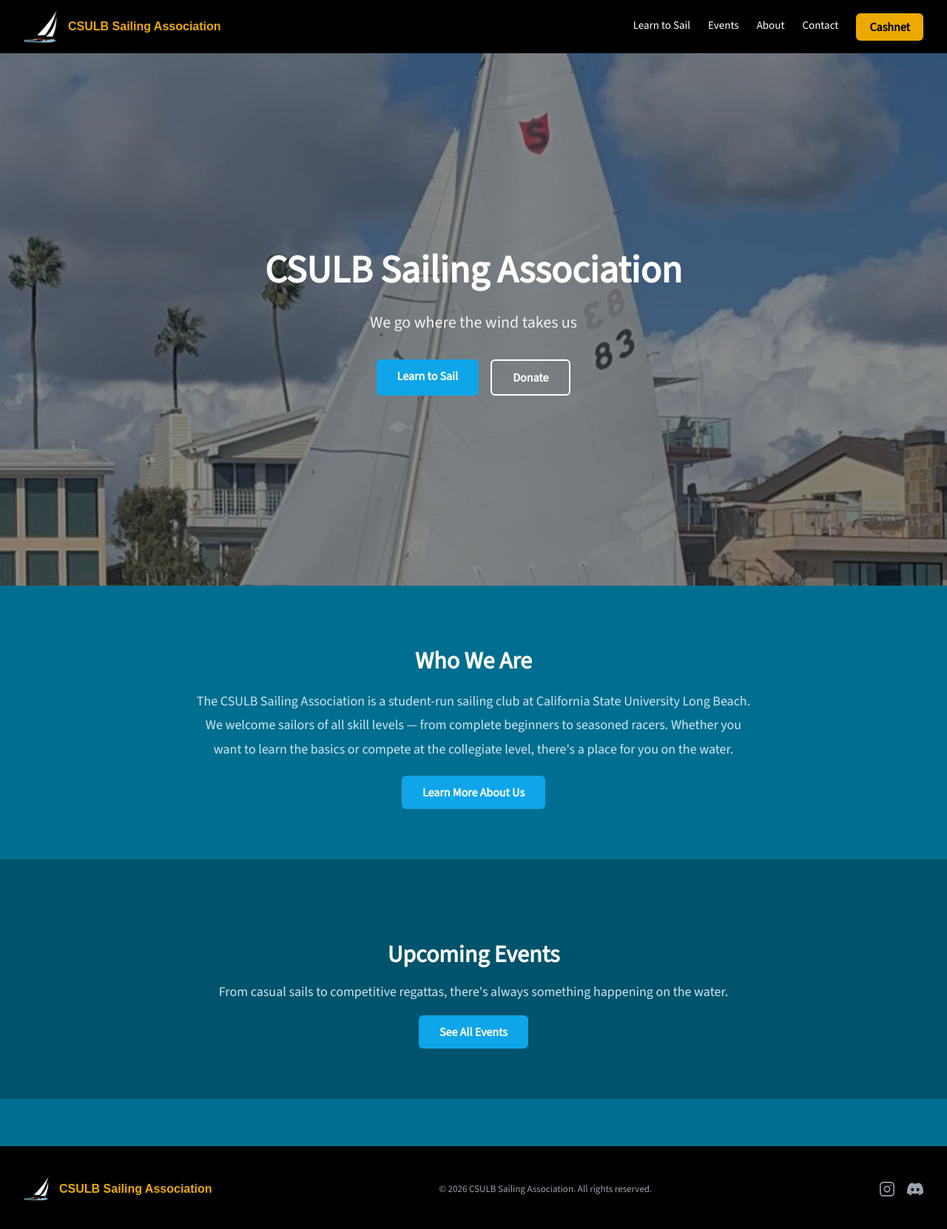
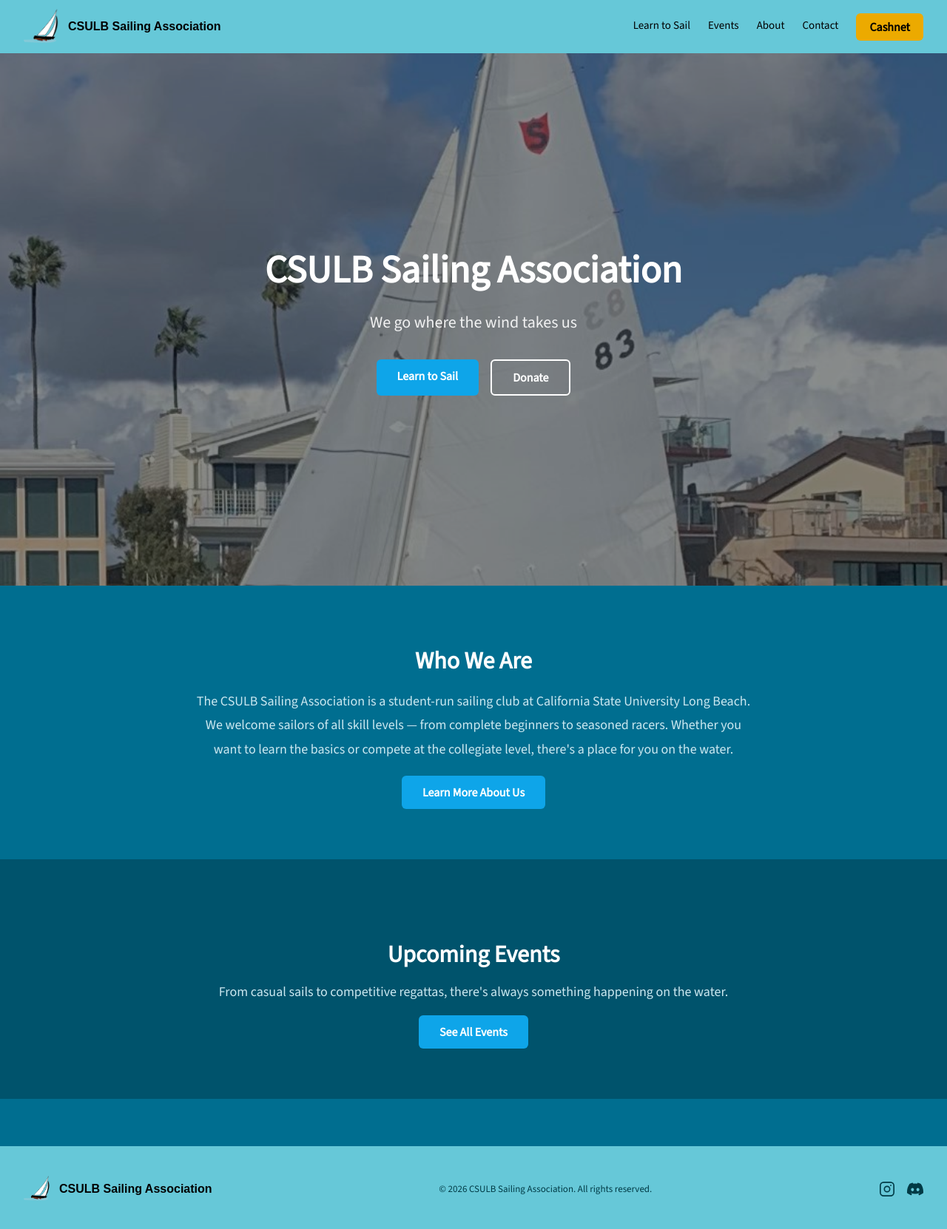
Before and after one commit to InpErros/navis-velata, a Next.js app: page / in a window 1280 px wide. Shown: the top 1662 px of the page at 74% size. Built offline with nearby package versions, Linux system fonts and the light colour scheme; a web font is replaced by a local one.

Commit message:
changing background color

```diff
--- a/app/components/NavBar.css
+++ b/app/components/NavBar.css
@@ -1,9 +1,9 @@
 .navbar {
+    background-color: #66C8D8;
+    padding: 12px 32px;
     display: flex;
     align-items: center;
     justify-content: space-between;
-    padding: 12px 32px;
-    background-color: #000000;
     flex-wrap: wrap;
     position: relative;
   }
@@ -27,7 +27,7 @@
 
   .nav-links a:not(.nav-donate) {
     text-decoration: none;
-    color: #ffffff;
+    color: #000000;
     font-size: 15px;
     padding-bottom: 2px;
     border-bottom: 2px solid transparent;
@@ -35,10 +35,11 @@
   }
 
   .nav-links a:not(.nav-donate):hover {
-    border-bottom: 2px solid #ecaa00;
-    color: #ffffff;
+    border-bottom: 2px solid #000000;
+    color: #000000;
     opacity: 1;
   }
+
   .nav-donate {
     background-color: #ecaa00;
     color: #000000;
@@ -68,7 +69,7 @@
     display: block;
     width: 24px;
     height: 2px;
-    background-color: #ffffff;
+    background-color: #000000;
   }
 
   /* Mobile */
--- a/app/components/NavBar.js
+++ b/app/components/NavBar.js
@@ -11,7 +11,7 @@
           fontFamily: "'Farro', sans-serif",
           fontWeight: '700',
           fontSize: '16px',
-          color: '#ecaa00',
+          color: '#000000',
           lineHeight: '1.2',
           whiteSpace: 'nowrap',
         }}>
--- a/app/layout.js
+++ b/app/layout.js
@@ -25,7 +25,7 @@
 
         {/* Footer */}
         <footer style={{
-          backgroundColor: '#000000',
+          backgroundColor: '#66C8D8',
           padding: '40px 32px',
           marginTop: '64px',
           display: 'flex',
@@ -40,20 +40,19 @@
               fontFamily: "'Farro', sans-serif",
               fontWeight: '700',
               fontSize: '16px',
-              color: '#ecaa00',
+              color: '#000000',
             }}>
               CSULB Sailing Association
             </span>
           </div>
 
-          <p style={{ color: '#9ca3af', fontSize: '13px', margin: 0 }}>
+          <p style={{ color: '#003a45', fontSize: '13px', margin: 0 }}>
             © {new Date().getFullYear()} CSULB Sailing Association. All rights reserved.
           </p>
 
           <div style={{ display: 'flex', gap: '16px', alignItems: 'center' }}>
             {/* Instagram */}
-            <a href="https://www.instagram.com/sailcsulb/" target="_blank" rel="noopener noreferrer" style={{ color: '#9ca3af', display: 'flex', alignItems: 'center' }}>
-              <svg xmlns="http://www.w3.org/2000/svg" width="22" height="22" viewBox="0 0 24 24" fill="none" stroke="currentColor" strokeWidth="1.8" strokeLinecap="round" strokeLinejoin="round">
+            <a href="https://www.instagram.com/sailcsulb/" data-external style={{ color: '#003a45', display: 'flex', alignItems: 'center' }}>              <svg xmlns="http://www.w3.org/2000/svg" width="22" height="22" viewBox="0 0 24 24" fill="none" stroke="currentColor" strokeWidth="1.8" strokeLinecap="round" strokeLinejoin="round">
                 <rect x="2" y="2" width="20" height="20" rx="5" ry="5"/>
                 <circle cx="12" cy="12" r="4"/>
                 <circle cx="17.5" cy="6.5" r="1" fill="currentColor" stroke="none"/>
@@ -61,8 +60,7 @@
             </a>
 
             {/* Discord */}
-            <a href="https://discord.gg/DYuD3Zs4JE" target="_blank" rel="noopener noreferrer" style={{ color: '#9ca3af', display: 'flex', alignItems: 'center' }}>
-              <svg xmlns="http://www.w3.org/2000/svg" width="22" height="22" viewBox="0 0 24 24" fill="currentColor">
+            <a href="https://discord.gg/DYuD3Zs4JE" data-external style={{ color: '#003a45', display: 'flex', alignItems: 'center' }}>              <svg xmlns="http://www.w3.org/2000/svg" width="22" height="22" viewBox="0 0 24 24" fill="currentColor">
                 <path d="M20.317 4.37a19.791 19.791 0 0 0-4.885-1.515.074.074 0 0 0-.079.037c-.21.375-.444.864-.608 1.25a18.27 18.27 0 0 0-5.487 0 12.64 12.64 0 0 0-.617-1.25.077.077 0 0 0-.079-.037A19.736 19.736 0 0 0 3.677 4.37a.07.07 0 0 0-.032.027C.533 9.046-.32 13.58.099 18.057c.002.022.015.043.033.055a19.909 19.909 0 0 0 5.993 3.03.078.078 0 0 0 .084-.028 14.09 14.09 0 0 0 1.226-1.994.076.076 0 0 0-.041-.106 13.107 13.107 0 0 1-1.872-.892.077.077 0 0 1-.008-.128 10.2 10.2 0 0 0 .372-.292.074.074 0 0 1 .077-.01c3.928 1.793 8.18 1.793 12.062 0a.074.074 0 0 1 .078.01c.12.098.246.198.373.292a.077.077 0 0 1-.006.127 12.299 12.299 0 0 1-1.873.892.077.077 0 0 0-.041.107c.36.698.772 1.362 1.225 1.993a.076.076 0 0 0 .084.028 19.839 19.839 0 0 0 6.002-3.03.077.077 0 0 0 .032-.054c.5-5.177-.838-9.674-3.549-13.66a.061.061 0 0 0-.031-.03zM8.02 15.33c-1.183 0-2.157-1.085-2.157-2.419 0-1.333.956-2.419 2.157-2.419 1.21 0 2.176 1.096 2.157 2.42 0 1.333-.956 2.418-2.157 2.418zm7.975 0c-1.183 0-2.157-1.085-2.157-2.419 0-1.333.955-2.419 2.157-2.419 1.21 0 2.176 1.096 2.157 2.42 0 1.333-.946 2.418-2.157 2.418z"/>
               </svg>
             </a>
```
